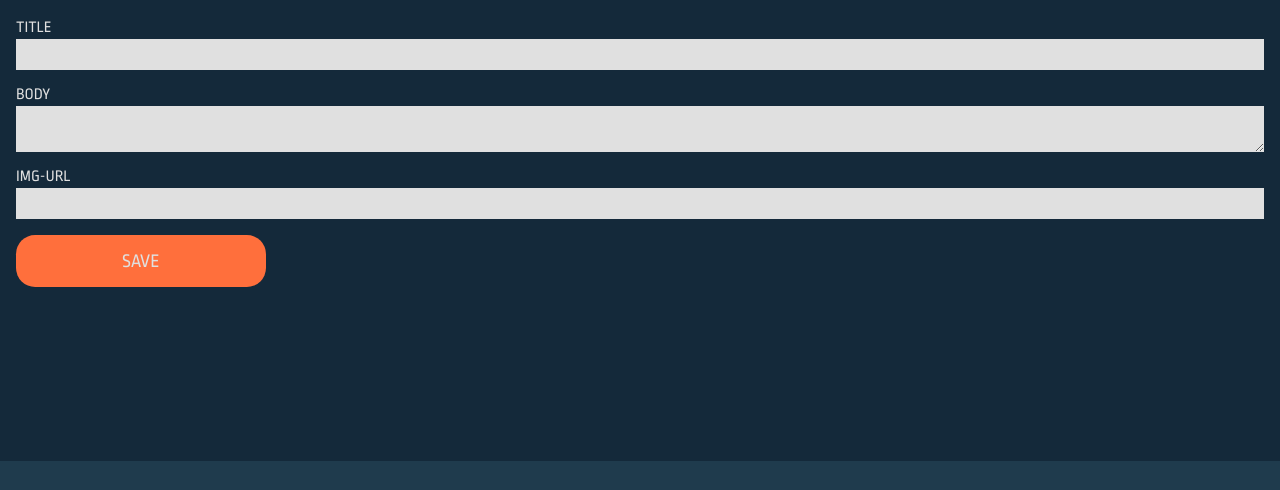
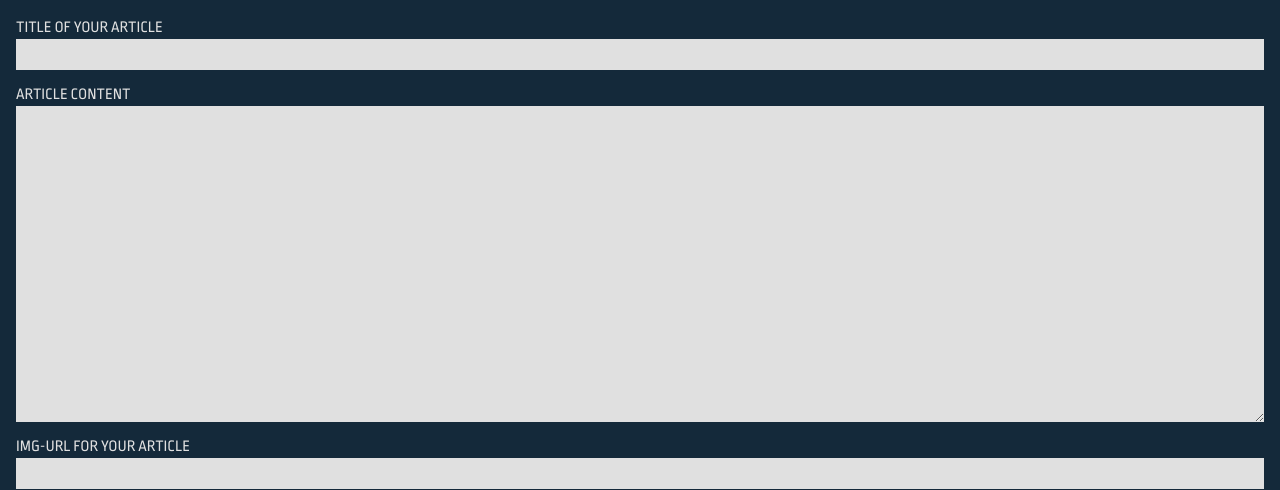
Before and after one commit to Maribsorensen/FED1-PE1-Maribsorensen, a plain HTML site: page post/edit.html in a window 1280 px wide. Shown: the part 175-665 px from the top of the page. Drawn offline with Linux system fonts and the light colour scheme; no server answers; a web font is replaced by a local one.

Commit message:
better description for owner

```diff
--- a/post/edit.html
+++ b/post/edit.html
@@ -27,11 +27,11 @@
     <main>
       <h1 class="edit-header">Edit blog post</h1>
       <form action="" class="blog-post-form" id="blogPostForm">
-        <label for="title">Title</label>
+        <label for="title">Title of your article</label>
         <input type="text" name="title" id="title" />
-        <label for="body">Body</label>
-        <textarea name="body" id="body"></textarea>
-        <label for="img">Img-Url</label>
+        <label for="body">Article content</label>
+        <textarea name="body" id="body" cols="30" rows="20"></textarea>
+        <label for="img">Img-Url for your article</label>
         <input type="url" name="img" id="img" />
         <button type="submit" class="blog-post-button">Save</button>
       </form>
```
Also changed, not shown: post/newpost.html (+4 -4 lines).
